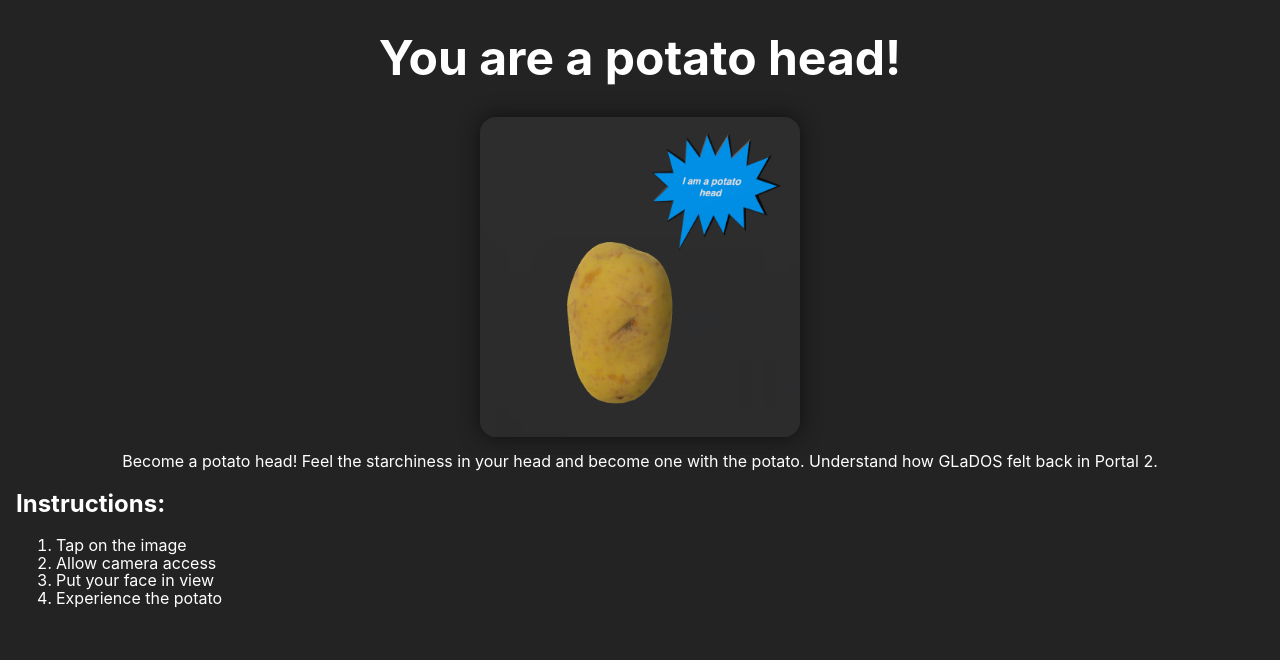
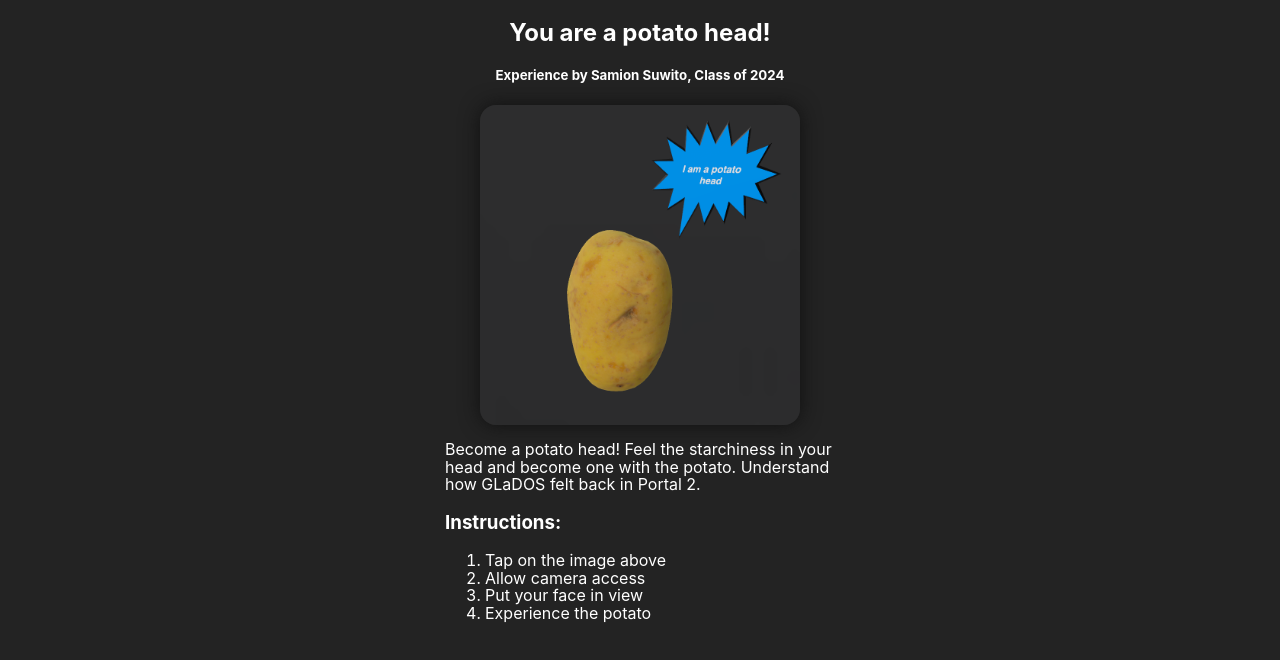
Before and after one commit to Hong-Kong-International-School/AR-Library, a plain HTML site: page samion/index.html in a window 1280 px wide. Drawn offline with Linux system fonts and the light colour scheme.

Commit message:
Added template

```diff
--- a/samion/index.html
+++ b/samion/index.html
@@ -7,24 +7,32 @@
     <link rel="stylesheet" href="../style.css">
 </head>
 <body>
+    <div class="centered">
+        <div class="instructions">
+
                 <!-- Rename the title below -->
-    <h1>You are a potato head!</h1>
+                <h2>You are a potato head!</h2>
+                <h5>Experience by Samion Suwito, Class of 2024</h5>
 
                 <!-- Edit the links to set to your experience below -->
                 <a href="samion.reality" rel="ar">
                     <img src="samion.png" alt="">
                 </a>
-
                 <!-- Edit description below -->
                 <p>Become a potato head! Feel the starchiness in your head and become one with the potato. Understand how GLaDOS felt back in Portal 2.</p>
 
-    <h2>Instructions:</h2>
+                <h3>Instructions:</h3>
                 <!-- List the instructions below -->
                 <ol type="1">
-        <li>Tap on the image</li>
+                    <li>Tap on the image above</li>
                     <li>Allow camera access</li>
                     <li>Put your face in view</li>
                     <li>Experience the potato</li>
                 </ol>
+
+        </div>
+    </div>
+
+
 </body>
 </html>
--- a/style.css
+++ b/style.css
@@ -14,8 +14,7 @@ body {
     margin-right: 1rem;
 }
 
-h1 {
-    font-size: 3rem;
+h2, h5 {
     text-align: center;
     width: auto;
 }
@@ -31,5 +30,16 @@ img {
 }
 
 p {
-    text-align: center;
+    text-align: left;
 }
+
+.centered{
+    display: flex;
+    align-items: center;
+    justify-content: center;
+}
+
+.instructions{
+    border: none;
+    width: 390px;
+}
```
Also changed, not shown: 23-24/ClarissaChen/temp.html (deleted, +0 -1 lines), template/index.html (added, +40 -0 lines), template/samion.png (added), 2 other files. Lines whose indentation alone changed are shown as unchanged.
